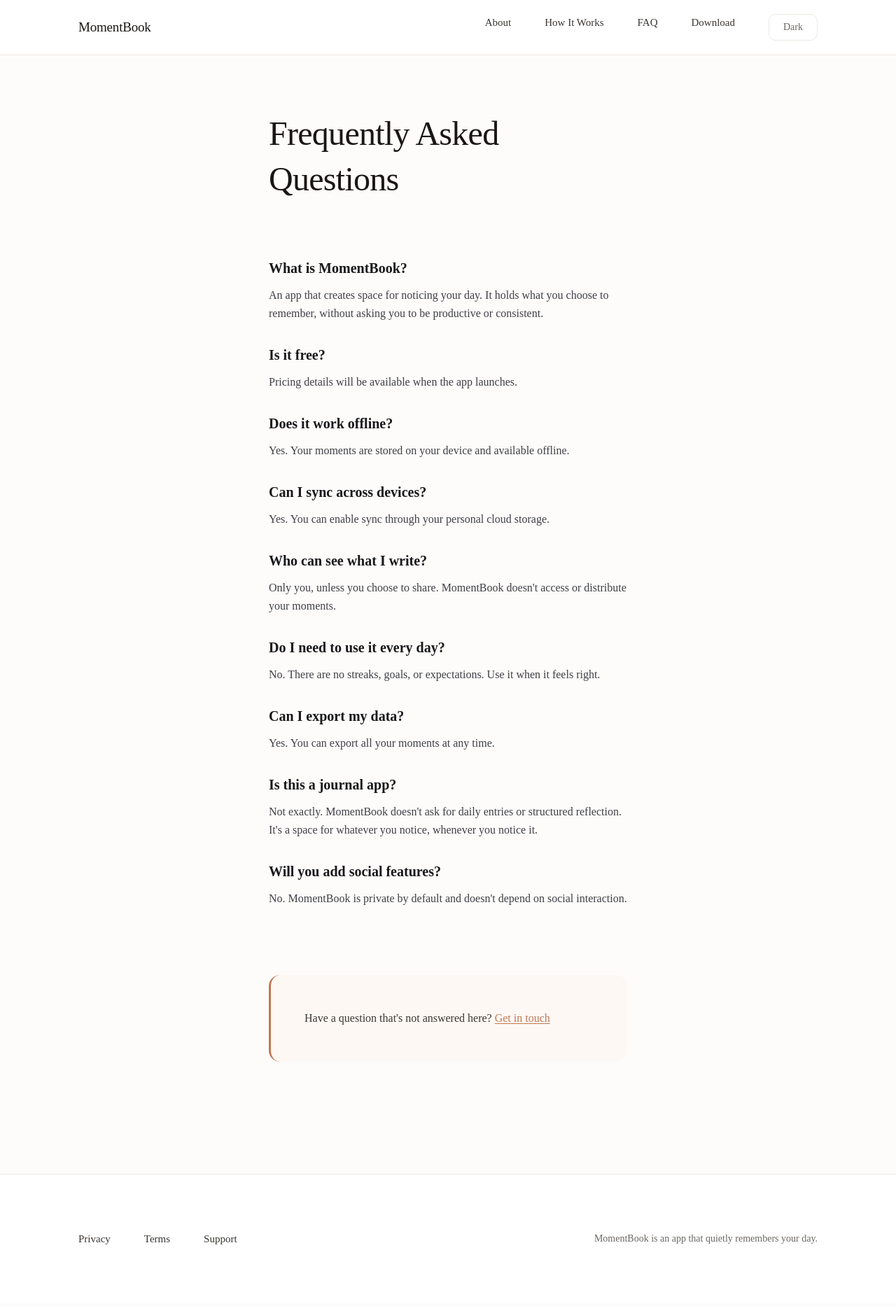
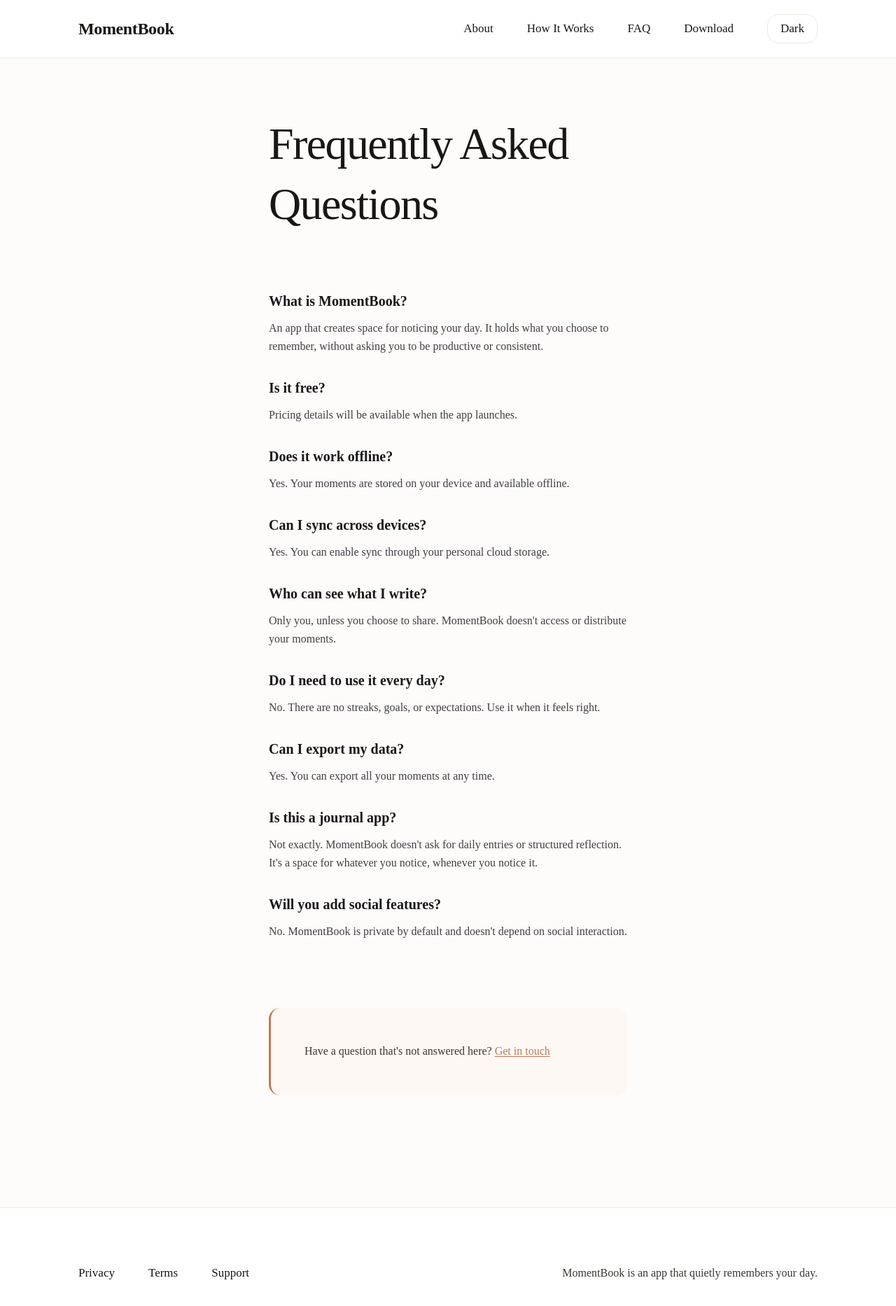
Before and after one commit to MomentBook/momentbook-web, a Next.js app: page /faq in a window 1280 px wide. Shown: the top 1866 px of the page at 70% size. Built offline with nearby package versions, Linux system fonts and the light colour scheme; no server answers.

Commit message:
feat(styles): update typography and layout for logo, nav, footer, and common styles; enhance responsiveness and visual hierarchy

```diff
--- a/app/layout.module.scss
+++ b/app/layout.module.scss
@@ -27,12 +27,16 @@
 }
 
 .logo {
-  font-weight: 400;
-  font-size: 1.1875rem;
+  font-weight: 600;
+  font-size: 1.375rem;
   line-height: 1.75rem;
   color: var(--color-text-primary);
   transition: color 0.25s ease;
-  letter-spacing: -0.01em;
+  letter-spacing: -0.015em;
+
+  @media (min-width: 768px) {
+    font-size: 1.5rem;
+  }
 
   &:hover {
     color: var(--color-accent);
@@ -42,17 +46,19 @@
 .navLinks {
   display: flex;
   gap: var(--spacing-md);
-  font-size: 0.9375rem;
+  font-size: 1rem;
   line-height: 1.5rem;
-  font-weight: 300;
+  font-weight: 500;
+  align-items: center;
 
   @media (min-width: 768px) {
     gap: var(--spacing-lg);
+    font-size: 1.0625rem;
   }
 }
 
 .navLink {
-  color: var(--color-text-secondary);
+  color: var(--color-text-primary);
   transition: color 0.25s ease;
   position: relative;
 
@@ -87,25 +93,27 @@
   display: flex;
   flex-direction: column;
   gap: var(--spacing-lg);
-  font-size: 0.9375rem;
-  line-height: 1.5rem;
-  color: var(--color-text-secondary);
+  font-size: 1rem;
+  line-height: 1.6rem;
+  color: var(--color-text-primary);
 
   @media (min-width: 768px) {
     flex-direction: row;
     justify-content: space-between;
     align-items: center;
+    font-size: 1.0625rem;
   }
 }
 
 .footerLinks {
   display: flex;
   flex-wrap: wrap;
-  gap: var(--spacing-sm) var(--spacing-lg);
+  gap: var(--spacing-md) var(--spacing-lg);
 }
 
 .footerLink {
-  color: var(--color-text-secondary);
+  color: var(--color-text-primary);
+  font-weight: 500;
   transition: color 0.2s ease;
 
   &:hover {
@@ -114,11 +122,13 @@
 }
 
 .footerText {
-  font-size: 0.875rem;
-  line-height: 1.5rem;
-  color: var(--color-text-tertiary);
+  font-size: 0.9375rem;
+  line-height: 1.6rem;
+  color: var(--color-text-secondary);
+  font-weight: 400;
 
   @media (min-width: 768px) {
     text-align: right;
+    font-size: 1rem;
   }
 }
--- a/components/ThemeToggle.module.scss
+++ b/components/ThemeToggle.module.scss
@@ -1,20 +1,26 @@
 .toggle {
-  padding: var(--spacing-xs) var(--spacing-sm);
-  font-size: 0.875rem;
-  color: var(--color-text-tertiary);
+  padding: 0.625rem 1rem;
+  font-size: 1rem;
+  color: var(--color-text-primary);
   background: transparent;
-  border: 1px solid var(--color-border);
-  border-radius: var(--radius-sm);
+  border: 1.5px solid var(--color-border);
+  border-radius: var(--radius-md);
   cursor: pointer;
-  transition: all 0.2s ease;
-  font-weight: 300;
+  transition: all 0.25s ease;
+  font-weight: 500;
+
+  @media (min-width: 768px) {
+    padding: 0.625rem 1.125rem;
+    font-size: 1.0625rem;
+  }
 
   &:hover {
-    color: var(--color-text-secondary);
-    border-color: var(--color-border-hover);
+    color: var(--color-accent);
+    border-color: var(--color-accent);
+    background: var(--color-accent-soft);
   }
 
   &:active {
-    transform: scale(0.98);
+    transform: scale(0.97);
   }
 }
--- a/styles/common.module.scss
+++ b/styles/common.module.scss
@@ -32,59 +32,84 @@
 
 /* Typography */
 .title {
-  font-size: 2.5rem;
+  font-size: 2.75rem;
   line-height: var(--line-height-heading);
-  font-weight: 400;
-  letter-spacing: -0.015em;
+  font-weight: 500;
+  letter-spacing: -0.02em;
   color: var(--color-text-primary);
 
   @media (min-width: 768px) {
-    font-size: 3rem;
+    font-size: 3.5rem;
+    letter-spacing: -0.025em;
+  }
+
+  @media (min-width: 1024px) {
+    font-size: 4rem;
   }
 }
 
 .subtitle {
-  font-size: 1.1875rem;
+  font-size: 1.25rem;
   line-height: var(--line-height-body);
-  color: var(--color-text-secondary);
+  color: var(--color-text-primary);
   margin-top: var(--spacing-sm);
-  font-weight: 300;
+  font-weight: 400;
 
   @media (min-width: 768px) {
-    font-size: 1.3125rem;
+    font-size: 1.5rem;
+  }
+
+  @media (min-width: 1024px) {
+    font-size: 1.625rem;
   }
 }
 
 .heading2 {
-  font-size: 1.625rem;
+  font-size: 1.75rem;
   line-height: var(--line-height-heading);
-  font-weight: 400;
+  font-weight: 500;
   color: var(--color-text-primary);
   margin-top: var(--spacing-xl);
-  margin-bottom: var(--spacing-md);
+  margin-bottom: var(--spacing-lg);
 
   @media (min-width: 768px) {
-    font-size: 1.875rem;
+    font-size: 2rem;
+  }
+
+  @media (min-width: 1024px) {
+    font-size: 2.25rem;
   }
 }
 
 .heading3 {
-  font-size: 1.375rem;
+  font-size: 1.5rem;
   line-height: var(--line-height-heading);
   font-weight: 500;
   color: var(--color-text-primary);
   margin-top: var(--spacing-lg);
-  margin-bottom: var(--spacing-xs);
+  margin-bottom: var(--spacing-md);
+
+  @media (min-width: 768px) {
+    font-size: 1.625rem;
+  }
 }
 
 .textContent {
   display: flex;
   flex-direction: column;
   gap: var(--spacing-lg);
-  color: var(--color-text-secondary);
+  color: var(--color-text-primary);
   line-height: var(--line-height-body);
-  font-size: 1.0625rem;
-  font-weight: 300;
+  font-size: 1.125rem;
+  font-weight: 400;
+
+  @media (min-width: 768px) {
+    font-size: 1.25rem;
+  }
+
+  @media (min-width: 1024px) {
+    font-size: 1.375rem;
+  }
 
   p {
     margin: 0;
@@ -94,9 +119,10 @@
     color: var(--color-accent);
     text-decoration: underline;
     text-decoration-color: var(--color-accent);
-    text-decoration-thickness: 1px;
+    text-decoration-thickness: 1.5px;
     text-underline-offset: 3px;
     transition: all 0.25s ease;
+    font-weight: 500;
 
     &:hover {
       color: var(--color-accent-hover);
```
